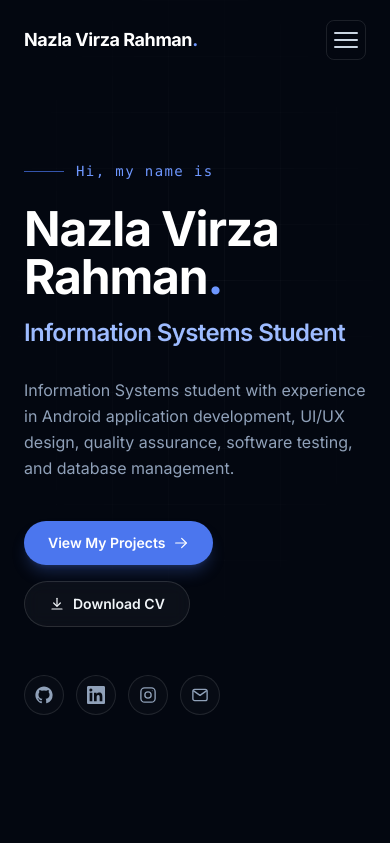
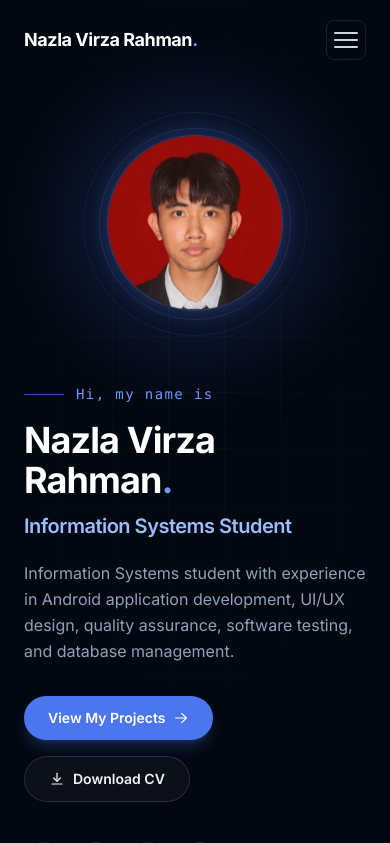
Before and after one commit to nzlvirza/portofolio-nazla-virza, a Vue app: page / in a window 390 px wide. Shown: the top 843 px of the page. Built offline with nearby package versions, Linux system fonts and the light colour scheme; a web font is replaced by a local one.

Commit message:
feat: add Hero section component with portfolio details and profile photo showcase

```diff
--- a/src/components/Hero.vue
+++ b/src/components/Hero.vue
@@ -34,27 +34,28 @@ const reveal = (delay = 0) => ({
         ></div>
 
         <div class="container-site relative">
-            <div class="grid items-center gap-16 lg:grid-cols-[1.25fr_0.75fr]">
-                <div>
-                    <p v-motion="reveal(0)" class="eyebrow mb-6 flex items-center gap-3">
+            <div class="grid items-center gap-12 lg:grid-cols-[1.25fr_0.75fr] lg:gap-16">
+                <!-- Text Content -->
+                <div class="order-2 lg:order-1">
+                    <p v-motion="reveal(0)" class="eyebrow mb-4 flex items-center gap-3 sm:mb-6">
                         <span class="h-px w-10 bg-accent-500/70" aria-hidden="true"></span>
                         {{ portfolio.greeting }}
                     </p>
 
                     <h1 v-motion="reveal(100)" class="text-balance">
-                        <span class="block text-5xl font-bold tracking-tight text-white sm:text-6xl lg:text-7xl">
+                        <span class="block text-4xl font-bold tracking-tight text-white sm:text-6xl lg:text-7xl">
                             {{ portfolio.name }}<span class="text-accent-400">.</span>
                         </span>
-                        <span class="mt-4 block text-2xl font-semibold tracking-tight text-accent-300 sm:text-3xl lg:text-4xl">
+                        <span class="mt-3 block text-xl font-semibold tracking-tight text-accent-300 sm:mt-4 sm:text-3xl lg:text-4xl">
                             {{ portfolio.role }}
                         </span>
                     </h1>
 
-                    <p v-motion="reveal(200)" class="mt-7 max-w-xl text-base leading-relaxed text-slate-400 sm:text-lg">
+                    <p v-motion="reveal(200)" class="mt-5 max-w-xl text-base leading-relaxed text-slate-400 sm:mt-7 sm:text-lg">
                         {{ portfolio.bio }}
                     </p>
 
-                    <div v-motion="reveal(300)" class="mt-10 flex flex-wrap items-center gap-4">
+                    <div v-motion="reveal(300)" class="mt-8 flex flex-wrap items-center gap-4 sm:mt-10">
                         <a href="#projects" class="btn btn-primary group" @click="scrollToProjects">
                             View My Projects
                             <AppIcon name="arrow-right" class="size-4 transition-transform duration-300 group-hover:translate-x-1" />
@@ -65,7 +66,7 @@ const reveal = (delay = 0) => ({
                         </a>
                     </div>
 
-                    <div v-motion="reveal(400)" class="mt-12 flex items-center gap-3">
+                    <div v-motion="reveal(400)" class="mt-10 flex items-center gap-3 sm:mt-12">
                         <a
                             v-for="social in socials"
                             :key="social.label"
@@ -81,19 +82,20 @@ const reveal = (delay = 0) => ({
                     </div>
                 </div>
 
+                <!-- Profile Photo / Avatar Showcase -->
                 <div
                     v-motion
                     :initial="{ opacity: 0, scale: 0.9 }"
                     :visible="{ opacity: 1, scale: 1, transition: { duration: 0.8, delay: 200 } }"
-                    class="relative hidden justify-self-end lg:block"
-                    aria-hidden="true"
+                    class="order-1 flex justify-center lg:order-2 lg:justify-self-end"
                 >
-                    <div class="absolute -inset-10 rounded-full bg-accent-500/15 blur-3xl"></div>
-                    <div class="relative size-96 xl:size-[28rem]">
+                    <div class="relative flex items-center justify-center">
+                        <div class="absolute -inset-6 rounded-full bg-accent-500/15 blur-2xl sm:-inset-10 sm:blur-3xl"></div>
+                        <div class="relative size-56 sm:size-72 md:size-80 lg:size-96 xl:size-[28rem]">
                             <span class="absolute inset-0 rounded-full border border-white/[0.05]"></span>
-                        <span class="absolute inset-8 xl:inset-10 rounded-full border border-accent-500/20"></span>
-                        <span class="animate-spin-slower absolute inset-14 xl:inset-16 rounded-full border border-dashed border-white/15"></span>
-                        <div class="animate-float absolute inset-0 m-auto grid size-80 xl:size-96 place-items-center overflow-hidden rounded-full border border-accent-400/30 bg-white/[0.04] shadow-glow backdrop-blur-md">
+                            <span class="absolute inset-4 rounded-full border border-accent-500/20 sm:inset-6 md:inset-8 xl:inset-10"></span>
+                            <span class="animate-spin-slower absolute inset-8 rounded-full border border-dashed border-white/15 sm:inset-11 md:inset-14 xl:inset-16"></span>
+                            <div class="animate-float absolute inset-0 m-auto grid size-44 place-items-center overflow-hidden rounded-full border border-accent-400/30 bg-white/[0.04] shadow-glow backdrop-blur-md sm:size-56 md:size-68 lg:size-80 xl:size-96">
                                 <img
                                     v-if="!imgFailed"
                                     :src="`/images/profile.jpg`"
@@ -101,7 +103,8 @@ const reveal = (delay = 0) => ({
                                     class="size-full object-cover object-center"
                                     @error="imgFailed = true"
                                 />
-                            <span v-else class="text-6xl font-bold text-accent-300">{{ portfolio.initial }}</span>
+                                <span v-else class="text-4xl font-bold text-accent-300 sm:text-5xl lg:text-6xl">{{ portfolio.initial }}</span>
+                            </div>
                         </div>
                     </div>
                 </div>
```
Lines whose indentation alone changed are shown as unchanged.
